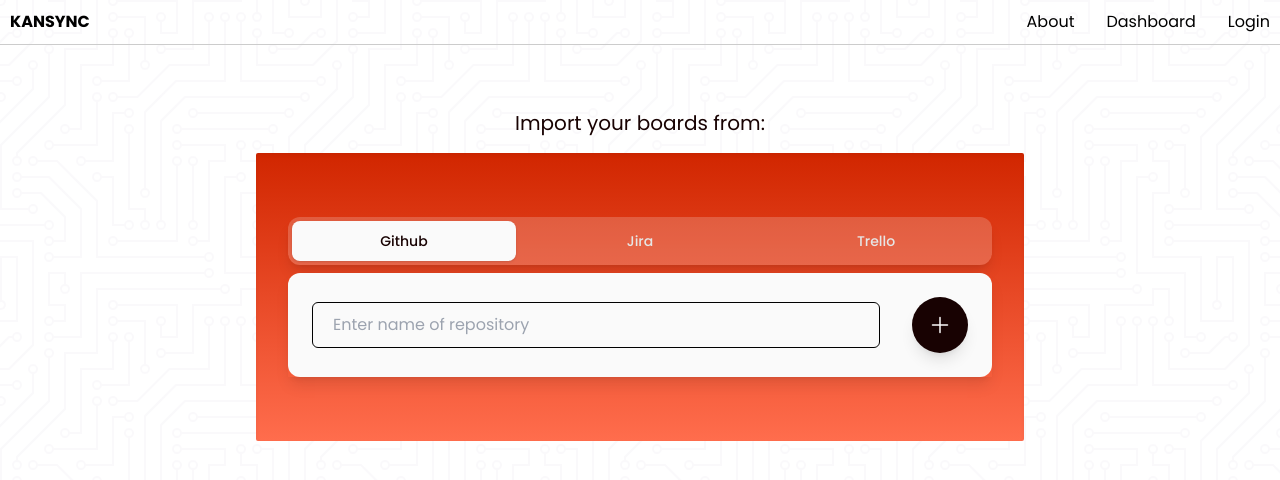
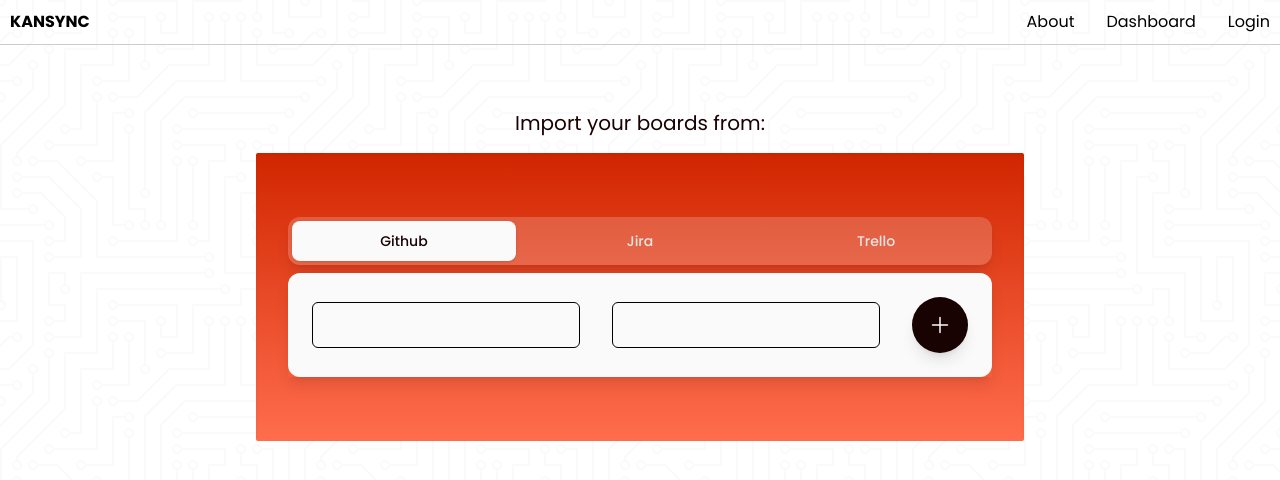
Before and after one commit to KanSync/kansync-portal, a React (Vite) app: page /dashboard in a window 1280 px wide. Shown: the top 480 px of the page. Built offline with nearby package versions, Linux system fonts and the light colour scheme.

Commit message:
added 2 different fields for each platform

```diff
--- a/src/DefaultInput.tsx
+++ b/src/DefaultInput.tsx
@@ -1,12 +1,13 @@
 import {useState, ChangeEvent} from "react";
 
 interface DefaultInputProps {
-    placeholder?: string;
+    placeholder: string;
+    id: string;
     onChildValueChange: (value: string) => void; // Function prop to send data to the parent
   }
 
 
-const DefaultInput = ({ placeholder, onChildValueChange }: DefaultInputProps) => {
+const DefaultInput = ({ placeholder, id, onChildValueChange }: DefaultInputProps) => {
     const [inputValue, setInputValue] = useState<string>("");
 
     const handleInputChange = (e: ChangeEvent<HTMLInputElement>) => {
@@ -14,14 +15,32 @@
       onChildValueChange(e.target.value);
     };
 
+    const placeholderText = (placeholder: string, id: string)=> {
+      placeholder = placeholder+id;
+      switch (placeholder) {
+        case "Github1":
+          return "Enter name of repository"
+        case "Github2":
+            return "Enter owner of repository"
+        case "Trello1":
+          return "Enter board ID of repository"
+        case "Trello2":
+          return "Enter owner of repository"
+        case "Jira1":
+          return "Enter domain of repository"
+        case "Jira2":
+          return "Enter project key of repository"
+    }
+  }
+
     return (
       <>
         <input
           type="text"
-          placeholder={placeholder}
+          placeholder={placeholderText(placeholder, id)}
           value={inputValue}
           onChange={handleInputChange}
-          className="w-full bg-transparent rounded-md border border-stroke dark:border-dark-3 py-[10px] px-5 text-dark-6 outline-none transition focus:border-primary active:border-primary disabled:cursor-default disabled:bg-gray-2 disabled:border-gray-2"
+          className="w-full bg-transparent rounded-md border border-stroke dark:border-dark-3 py-[10px] px-3 text-dark-6 outline-none transition focus:border-primary active:border-primary disabled:cursor-default disabled:bg-gray-2 disabled:border-gray-2"
         />
       </>
     );
--- a/src/card.tsx
+++ b/src/card.tsx
@@ -55,12 +55,7 @@
         </div>
       </div>
       {isAddNewProjectCardVisible && <AddCard title={title} />}
-      {activeProjects.map(
-        (project) =>
-          title === project.platform && (
-            <DisplayCard projectName={project.name} />
-          ),
-      )}
+
     </div>
   );
 };
--- a/src/providers/ProjectProvider.tsx
+++ b/src/providers/ProjectProvider.tsx
@@ -3,6 +3,7 @@
 
 interface IProject {
   name: string;
+  owner: string;
   platform: string;
 }
 
--- a/src/routes/dashboard.tsx
+++ b/src/routes/dashboard.tsx
@@ -13,9 +13,14 @@
 }
 
 const BoardImporter = () => {
-  const [receivedValue, setReceivedValue] = useState<string>("");
-  const handleChildValueChange = (value: string) => {
-    setReceivedValue(value);
+  const [receivedValue1, setReceivedValue1] = useState<string>("");
+  const handleChildValueChange1 = (value: string) => {
+    setReceivedValue1(value);
+  };
+
+  const [receivedValue2, setReceivedValue2] = useState<string>("");
+  const handleChildValueChange2 = (value: string) => {
+    setReceivedValue2(value);
   };
 
   const [currentPlatform, setCurrentPlatform] = useState<string>("");
@@ -25,12 +30,26 @@
 
   const { addProject, activeProjects } = useProject();
 
+/*
+  const canClick = useCallback(() => {
+    activeProjects.Github.map((project) => {
+      if(receivedValue1 === project.name){return false}})
+    activeProjects.Jira.map((project) => {
+      if(receivedValue1 === project.name){return false}})
+    activeProjects.Trello.map((project) => {
+      if(receivedValue1 === project.name){return} false})
+   // return true;
+  }, [receivedValue1]);
+*/
   const handleClick = useCallback(() => {
+    //if(receivedValue1 == "" || receivedValue2 == "" || currentPlatform == "") { return}
+
     addProject({
-      name: receivedValue,
+      name: receivedValue1,
+      owner: receivedValue2,
       platform: currentPlatform,
     });
-  }, [addProject, receivedValue]);
+  }, [addProject, receivedValue1, receivedValue2]);
 
   return (
     <div className="w-full flex flex-col place-items-center">
@@ -74,11 +93,17 @@
                   <li className="relative rounded-md p-3">
                     <div className="flex flex-row items-center gap-8">
                       <DefaultInput
-                        placeholder="Enter name of repository"
-                        onChildValueChange={handleChildValueChange}
+                        placeholder={currentPlatform}
+                        id = "1"
+                        onChildValueChange={handleChildValueChange1}
+                      />
+                      <DefaultInput
+                        placeholder={currentPlatform}
+                        id = "2"
+                        onChildValueChange={handleChildValueChange2}
                       />
                       <JuicyButton onClick={handleClick}>
-                        <svg
+                        <svg //JuicyButton onClick={canClick() ? handleClick : undefined}
                           xmlns="http://www.w3.org/2000/svg"
                           fill="none"
                           viewBox="0 0 24 24"
```
